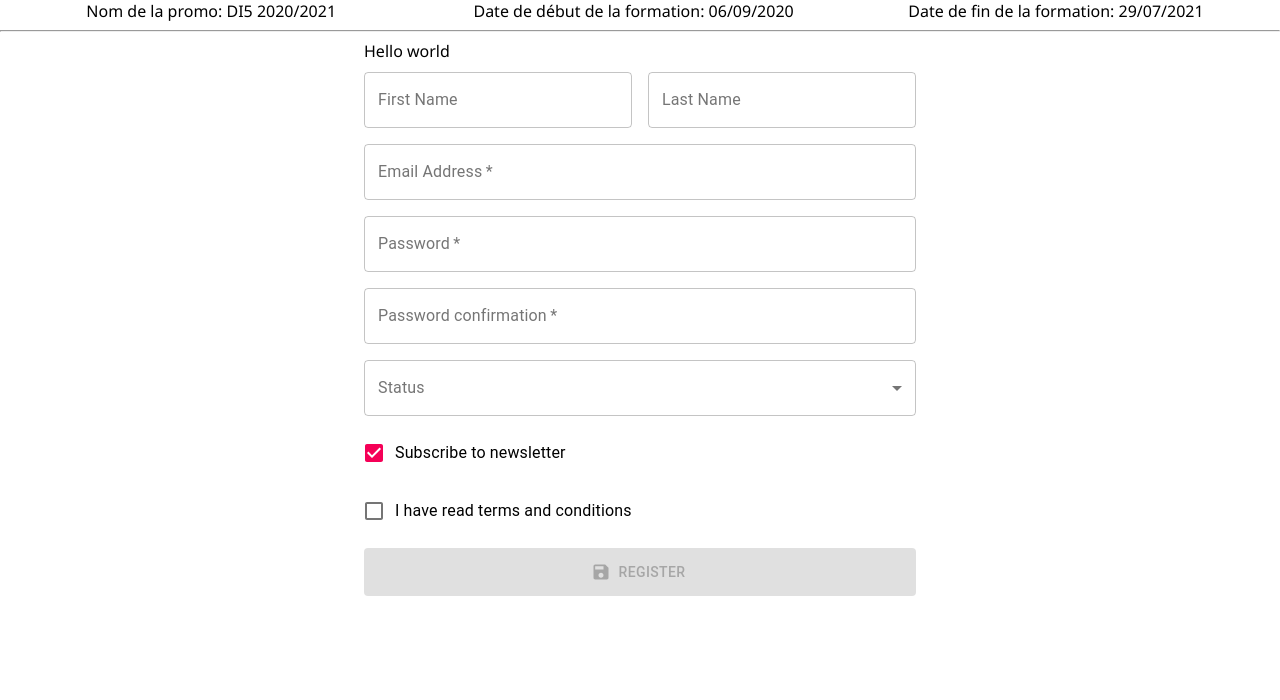
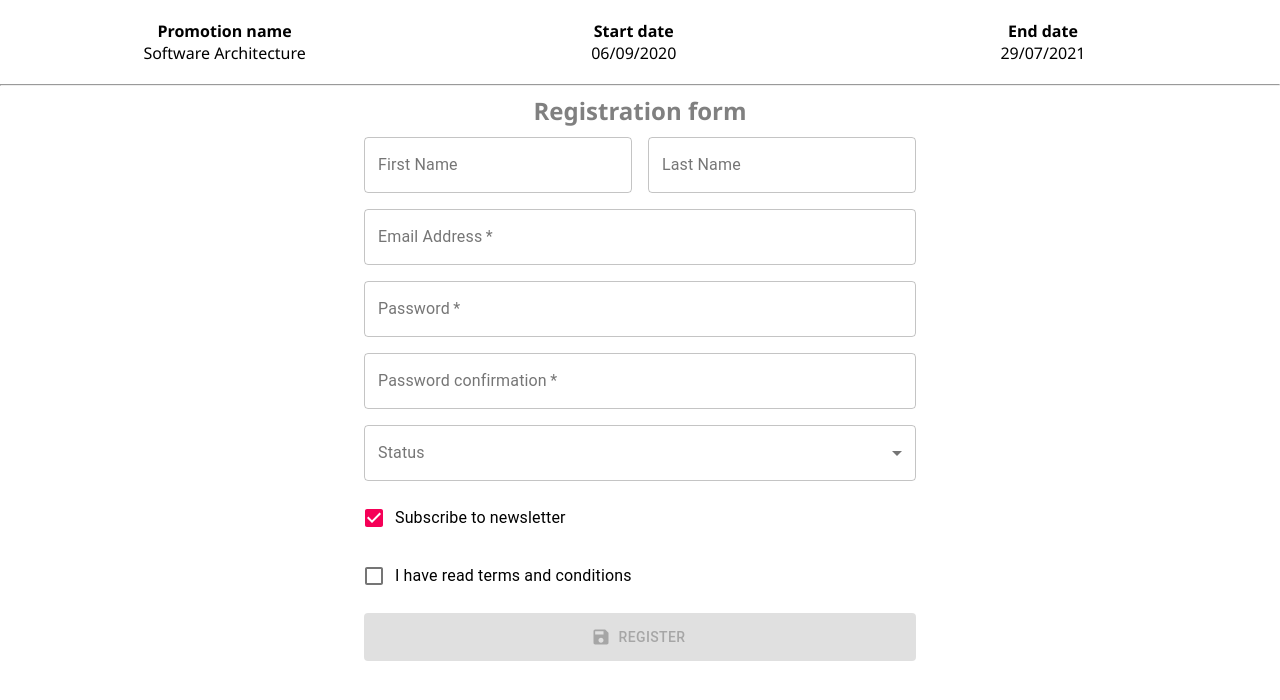
Before and after one commit to wassim-azirar/konexio, a React (Create React App) app: page / in a window 1280 px wide. Shown: the top 700 px of the page. Built offline with nearby package versions, Linux system fonts and the light colour scheme; the HTML template or start-up script is replaced by a standard one.

Commit message:
update some styling

```diff
--- a/src/components/Promo/Promo.js
+++ b/src/components/Promo/Promo.js
@@ -5,10 +5,21 @@
 const Promo = props => {
   const { name, startDate, endDate } = props;
   return (
-    <div>
-      <div className='bloc'>{`Nom de la promo: ${name}`}</div>
-      <div className='bloc'>{`Date de début de la formation: ${startDate}`}</div>
-      <div className='bloc'>{`Date de fin de la formation: ${endDate}`}</div>
+    <div className='container'>
+      <div className='bloc'>
+        <div className='title'>Promotion name</div>
+        <div>{name}</div>
+      </div>
+
+      <div className='bloc'>
+        <div className='title'>Start date</div>
+        <div>{startDate}</div>
+      </div>
+
+      <div className='bloc'>
+        <div className='title'>End date</div>
+        <div>{endDate}</div>
+      </div>
     </div>
   );
 };
--- a/src/components/Promo/Promo.scss
+++ b/src/components/Promo/Promo.scss
@@ -1,3 +1,12 @@
+.container {
+  margin: 20px;
+}
+
+.title {
+  font-size: medium;
+  font-weight: bold;
+}
+
 .bloc {
   width: 33%;
   display: inline-block;
--- a/src/components/Subscription/Subscription.js
+++ b/src/components/Subscription/Subscription.js
@@ -60,7 +60,7 @@
       }}>
       {({ values, errors, touched, handleChange, handleBlur, handleSubmit, isSubmitting }) => (
         <Container component='main' maxWidth='sm'>
-          <div>Hello world</div>
+          <div className='register-title'>Registration form</div>
           <div style={{ marginTop: 10 }}>
             <form onSubmit={handleSubmit}>
               <Grid container spacing={2}>
--- a/src/components/Subscription/Subscription.scss
+++ b/src/components/Subscription/Subscription.scss
@@ -1,3 +1,10 @@
 .error {
   color: red;
 }
+
+.register-title {
+  font-weight: bolder;
+  font-size: x-large;
+  text-align: center;
+  color: grey;
+}
--- a/src/data/promo.json
+++ b/src/data/promo.json
@@ -1,5 +1,5 @@
 {
-  "name": "DI5 2020/2021",
+  "name": "Software Architecture",
   "startDate": "06/09/2020",
   "endDate": "29/07/2021"
 }
```
